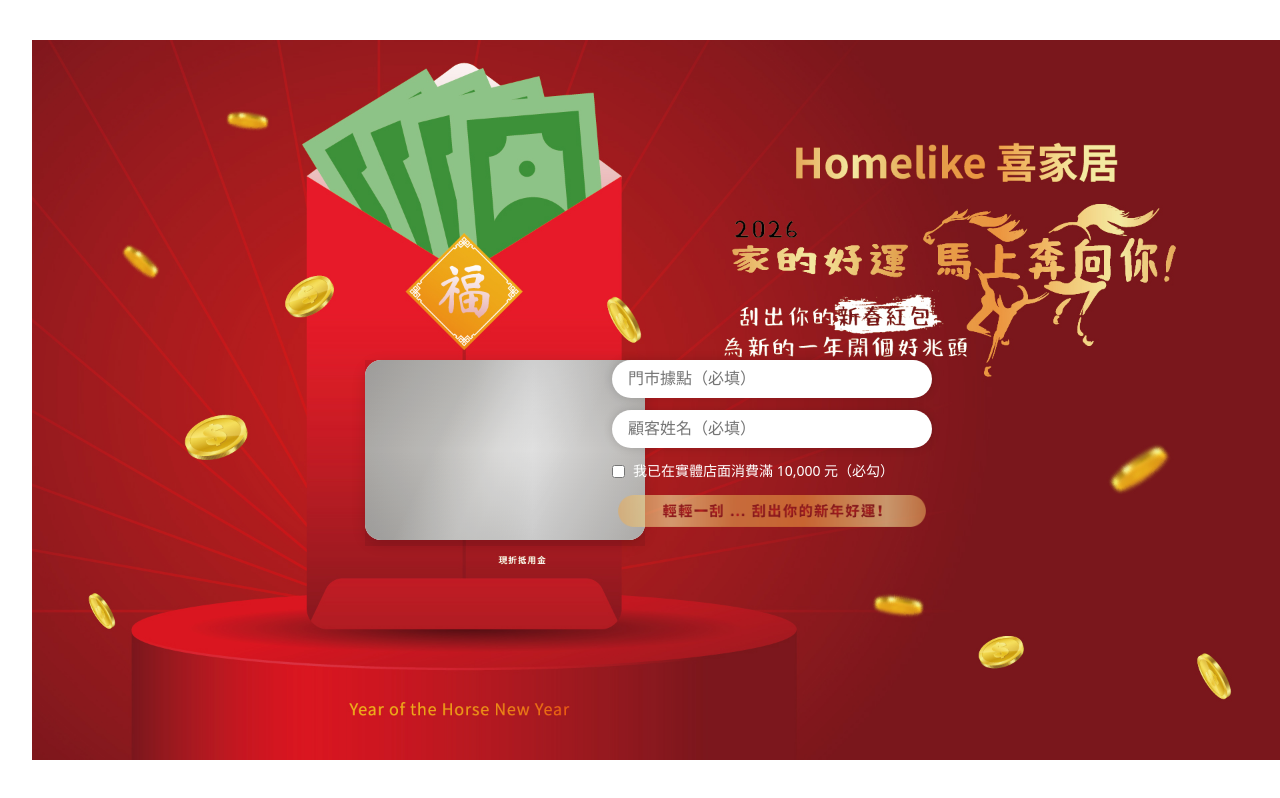
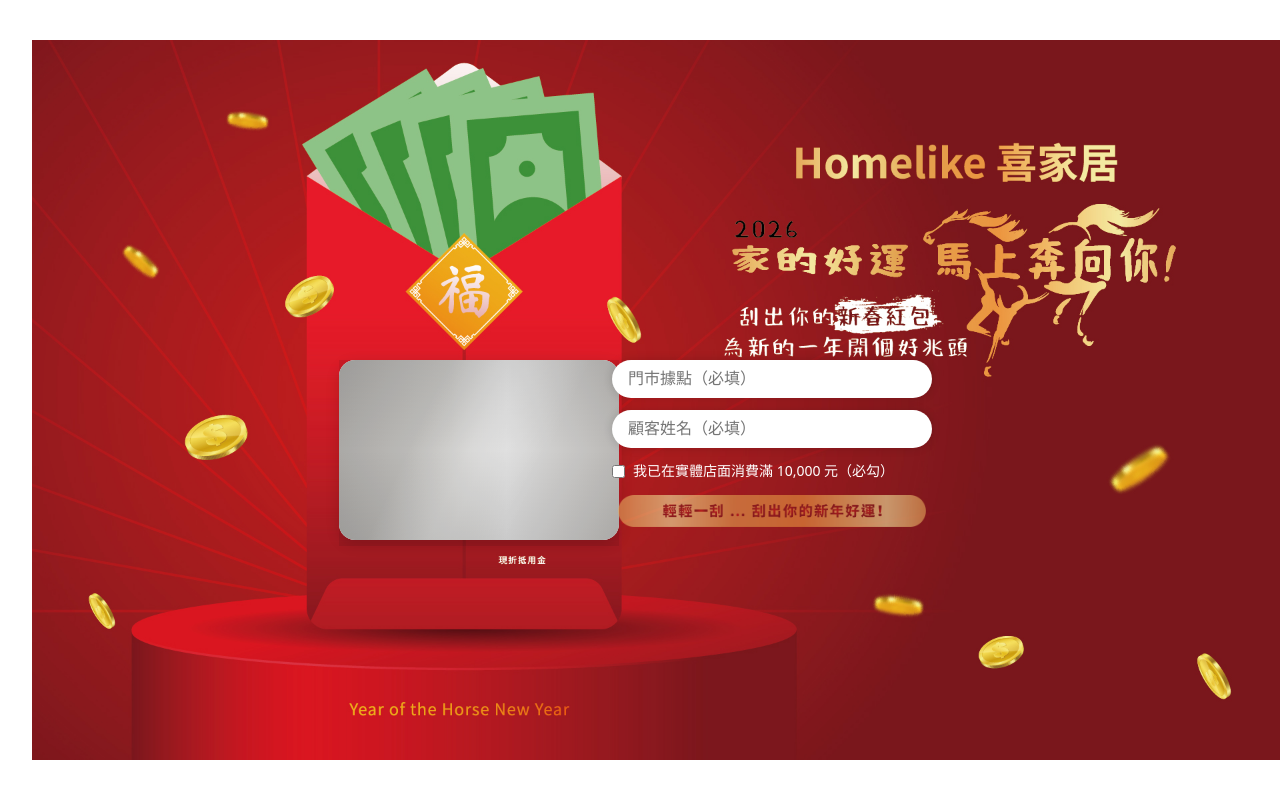
Before and after one commit to homelike-tw/scratch-card-game, a Vue app: page / in a window 1280 px wide. Shown: the top 798 px of the page. Built offline with nearby package versions, Linux system fonts and the light colour scheme; the HTML template or start-up script is replaced by a standard one.

Commit message:
fix: layout alignment for scratch card stage

```diff
--- a/src/App.vue
+++ b/src/App.vue
@@ -211,7 +211,7 @@
 
 .scratch-area {
   position: absolute;
-  left: 26%;
+  left: 24%;
   top: 45%;
   /* width: 280px;  ← 刪掉 */
   /* height: 144px; ← 刪掉 */
```
